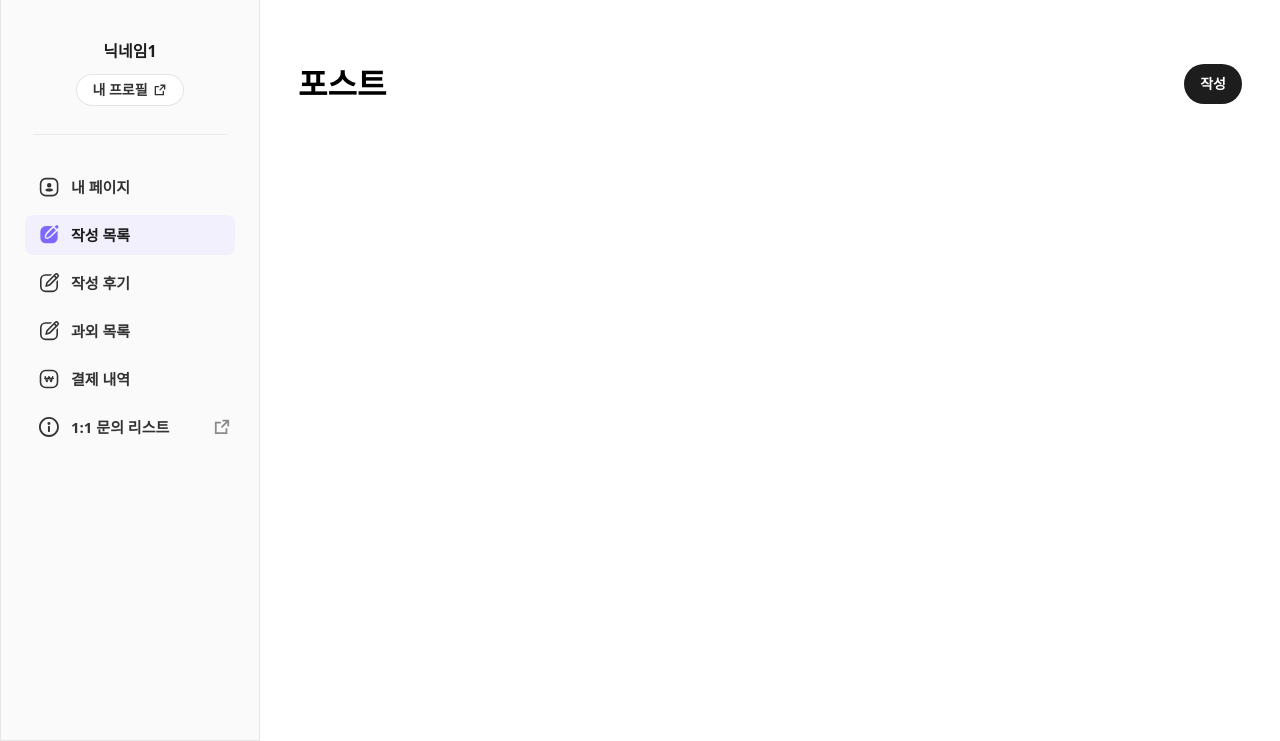
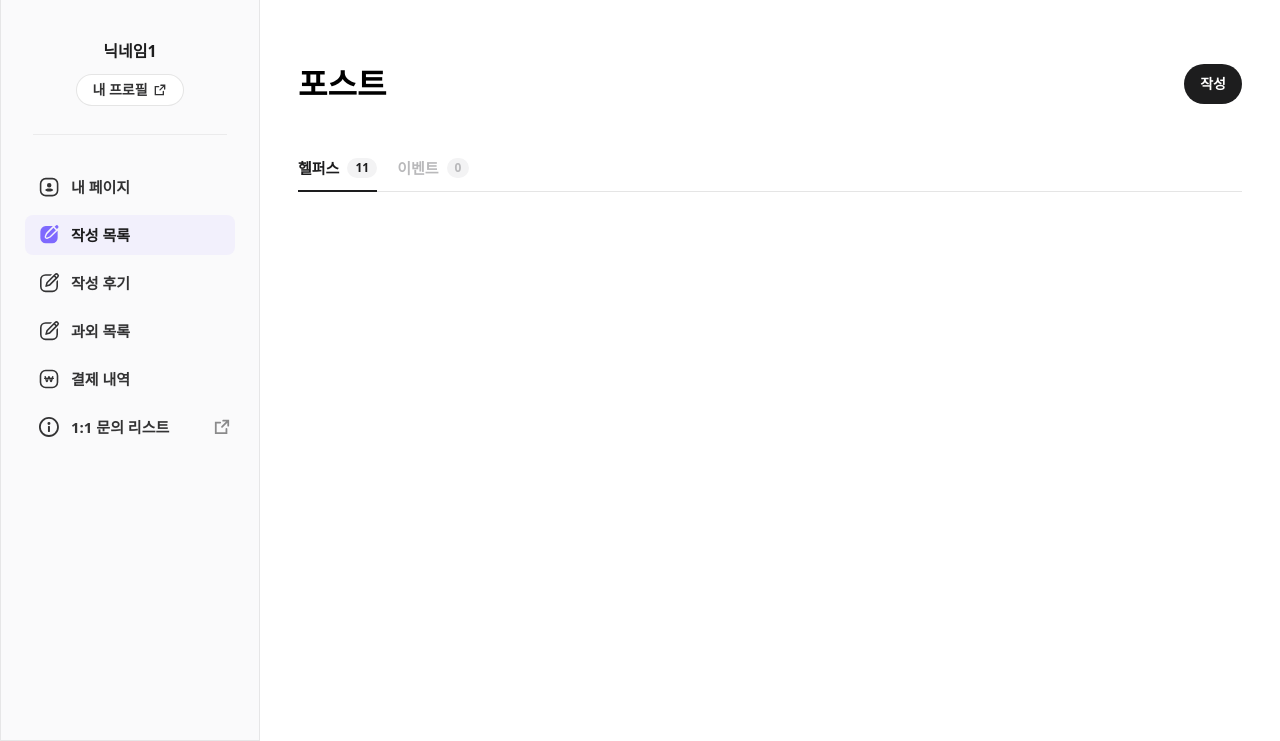
Before and after one commit to ss00-coder/Django-project, a Python web app: template templates/mypage/mypost.html in a window 1280 px wide. Shown: the part 59-800 px from the top of the page. Run offline with Jinja, Linux system fonts and the light colour scheme; the template is opened without the code that fills it, so the values that code supplies are empty; some web fonts are replaced.

Commit message:
작성 글 목록 선택버튼하고있는중

```diff
--- a/static/css/mypage/mypost.css
+++ b/static/css/mypage/mypost.css
@@ -378,3 +378,78 @@ body {
 .mypost-grid-top-create-btn:hover {
   background-color: #000000;
 }
+
+/* "mypost-grid-top-posts">
+  <ul class="mypost-grid-top-posts-items">
+    <li class="c">
+      <button
+        class="mypost-grid-top-posts-item-btn"
+        type="button"
+      >
+        <div style="display: flex">
+          <p class="mypost-grid-top-posts-title">헬퍼스</p>
+          <div class="mypost-grid-top-posts-count">
+            <p class="mypost-grid-top-posts-count-p">3</p> */
+
+.mypost-grid-top-posts {
+  margin: 26px 0 0 0;
+}
+
+.mypost-grid-top-posts-items {
+  border-color: rgba(0,0,0,.1);
+  display: flex;
+  height: 36px;
+  column-gap: 20px;
+  border-bottom-width: 1px;
+}
+
+.mypost-grid-top-posts-item {
+  position: relative;
+}
+
+.mypost-grid-top-posts-item-btn {
+  color: #b9b9bb;
+  fill: #b9b9bb;
+  font-weight: 700;
+  font-size: 15px;
+  line-height: 20px;
+  text-align: left;
+  position: relative;
+  height: 100%;
+  padding: 0 0 16px;
+}
+
+.mypost-grid-top-posts-title {
+  margin: 0;
+  font-weight: 700;
+  font-size: 15px;
+  line-height: 20px;
+}
+
+.mypost-grid-top-posts-count {
+  background-color: #f3f3f4;
+  margin: 0 0 0 8px;
+  border-radius: 25px;
+  padding: 2px 8px;
+}
+
+.mypost-grid-top-posts-count-p {
+  margin: 0;
+  font-weight: 700;
+  font-size: 12px;
+  line-height: 16px;
+}
+
+
+.set-text {
+  color: #1d1d1e;
+  fill: #1d1d1e;
+}
+
+.set-underline {
+  background-color: #1d1d1e;
+  position: absolute;
+  bottom: -1.5px;
+  height: 2px;
+  width: 100%;
+}
--- a/templates/mypage/mypost.html
+++ b/templates/mypage/mypost.html
@@ -205,7 +205,41 @@
                     </div>
                   </header>
                   <div class="mypost-grid-top-posts">
-                    <ul class=""></ul>
+                    <ul class="mypost-grid-top-posts-items">
+                      <li class="mypost-grid-top-posts-item">
+                        <!--클래스명 'set-text' 추가시 버튼 텍스트 색갈 변경됨 js에서 이벤트 사용-->
+                        <button
+                          class="mypost-grid-top-posts-item-btn set-text"
+                          type="button"
+                        >
+                          <div style="display: flex">
+                            <p class="mypost-grid-top-posts-title">헬퍼스</p>
+                            <div class="mypost-grid-top-posts-count">
+                              <p class="mypost-grid-top-posts-count-p">11</p>
+                            </div>
+                          </div>
+                        </button>
+
+                        <!--클래스명 'set-underline' 추가시 해당 div에 밑에 블랙 라인생김 js에서 이벤트 사용-->
+                        <div
+                          class="mypost-grid-top-posts-item set-underline"
+                        ></div>
+                      </li>
+                      <li class="mypost-grid-top-posts-item">
+                        <button
+                          class="mypost-grid-top-posts-item-btn"
+                          type="button"
+                        >
+                          <div style="display: flex">
+                            <p class="mypost-grid-top-posts-title">이벤트</p>
+                            <div class="mypost-grid-top-posts-count">
+                              <p class="mypost-grid-top-posts-count-p">0</p>
+                            </div>
+                          </div>
+                        </button>
+                        <div class="mypost-grid-top-posts-item"></div>
+                      </li>
+                    </ul>
                   </div>
                 </div>
               </div>
```
